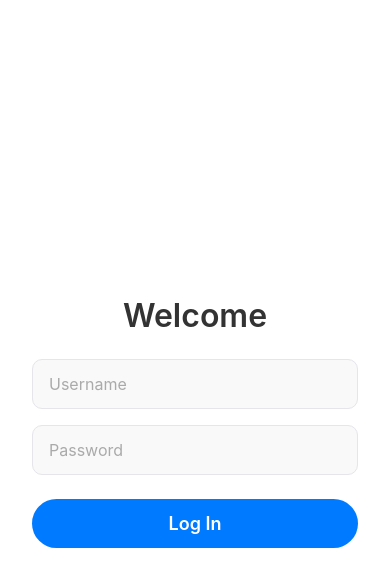
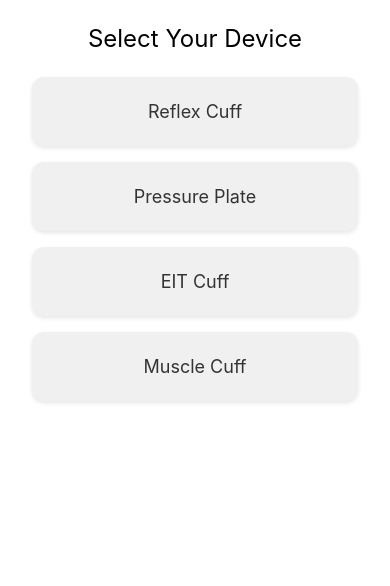
Before and after one commit to RaisinBrand/CedarsApp, a React Native app in the folder my-app/: screen / in a window 390 px wide. Shown: the top 586 px of the page. Built offline with nearby package versions, Linux system fonts and the light colour scheme.

Commit message:
deselect button and merge

```diff
--- a/my-app/App.tsx
+++ b/my-app/App.tsx
@@ -17,7 +17,7 @@ export default function App() {
   return (
     <NavigationContainer>
       <SafeAreaView style={styles.container}>
-        <Stack.Navigator initialRouteName='Login'
+        <Stack.Navigator initialRouteName='SelectDevice'
           screenOptions={{
             headerShown: false,
             animation: 'slide_from_right',
--- a/my-app/src/pages/SelectDevicePage.tsx
+++ b/my-app/src/pages/SelectDevicePage.tsx
@@ -25,7 +25,8 @@ export default function SelectDevicePage() {
   const [selected, setSelected] = useState<string | null>(null);
 
   const onPress = (deviceKey: string) => {
-    setSelected(deviceKey);
+
+    setSelected(prev => (prev === deviceKey ? null : deviceKey));
     //navigation.navigate('DeviceDetail', { device: deviceKey });
   };
 
```
